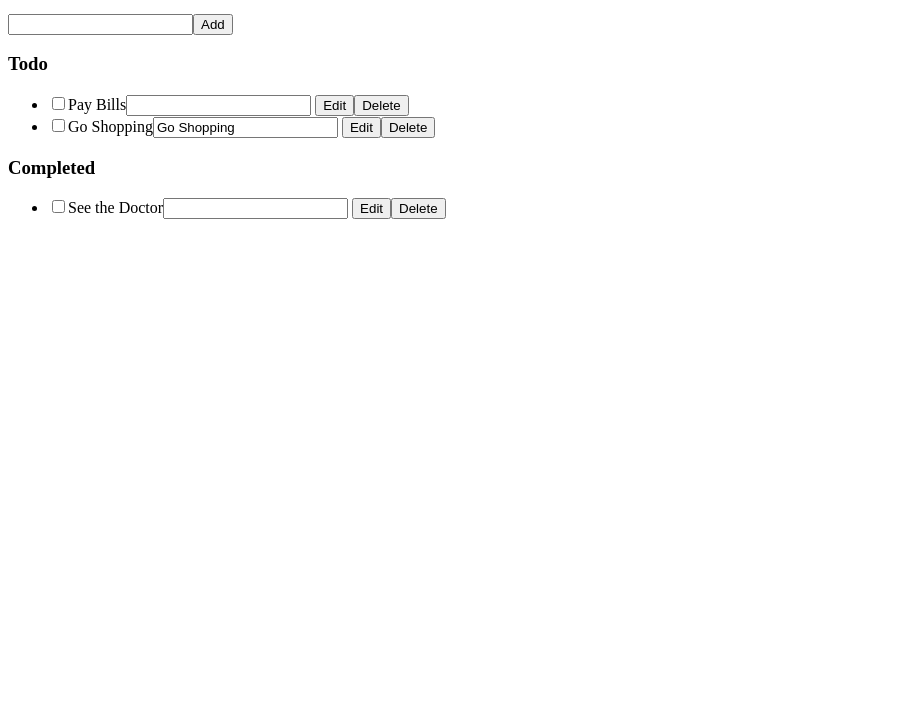
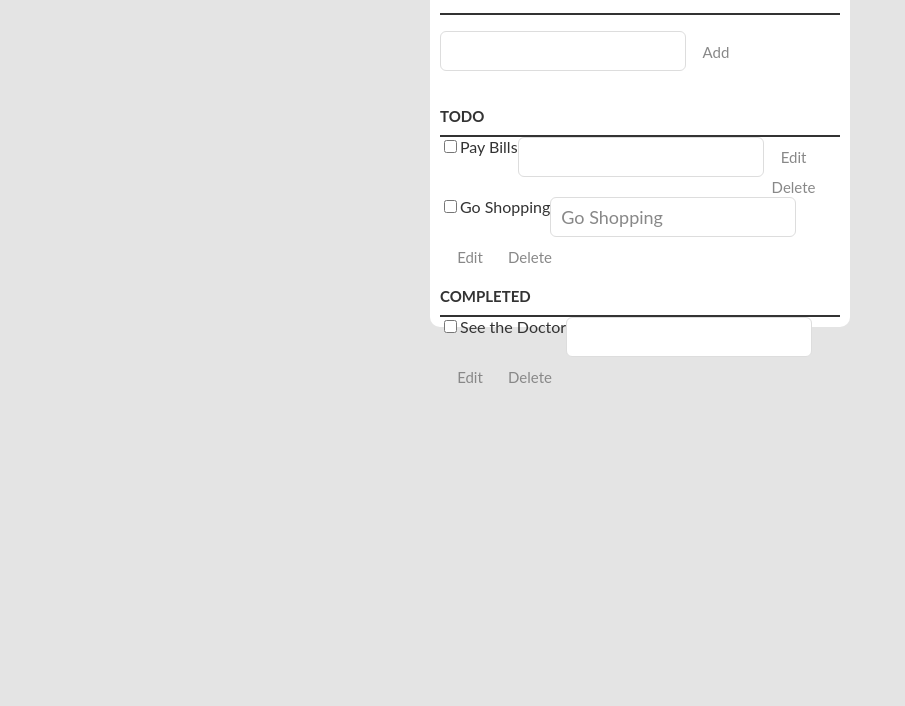
Before and after one commit to Sebas27061234/prueba-web, a plain HTML site: page index.html in a window 1280 px wide. Shown: the part 94-800 px from the top of the page, without its empty margins (0-905 px from the left). Drawn offline with Linux system fonts and the light colour scheme.

Commit message:
Firts Commit

```diff
--- a/index.html
+++ b/index.html
@@ -5,6 +5,7 @@
     <meta http-equiv="X-UA-Compatible" content="IE=edge">
     <meta name="viewport" content="width=device-width, initial-scale=1.0">
     <title>TODO LIST</title>
+    <link rel="stylesheet" href="./styles.css">
 </head>
 <body>
     <div class="container">
--- /dev/null
+++ b/styles.css
@@ -0,0 +1,72 @@
+body{
+    background: #fff;
+    color: #333;
+    font-family: Lato,sans-serif;
+    background-color: #e4e4e4;
+}
+
+.container{
+    display: block;
+    width: 400px;
+    margin: 10px auto 100px;
+    background-color: #fff;
+    padding: 0px 10px 10px 10px;
+    border-radius: 10px;
+}
+
+h2{
+    text-align: center;
+    padding-top: 10px;
+    margin-bottom: 0px;
+}
+
+ul{
+    margin: 0;
+    padding: 0;
+}
+
+li *{
+    float: left;
+}
+
+li,h3{
+    clear: both;
+    list-style: none;
+}
+input,button{
+    outline: none;
+}
+button{
+    background: none;
+    border: 0px;
+    color: #888;
+    font-size: 15px;
+    width: 60px;
+    margin: 10px 0 0;
+    font-family: Lato, sans-serif;
+    cursor: pointer;
+}
+button:hover{
+    color: #333;
+}
+h3,label[for='new-task']{
+    color: #333;
+    font-weight: 700;
+    font-size: 15px;
+    border-bottom: 2px solid #333;
+    padding: 20px 0 10px;
+    margin: 0;
+    text-transform: uppercase;
+}
+input[type="text"]{
+    margin: 0;
+    font-size: 18px;
+    line-height: 18px;
+    height: 18px;
+    padding: 10px;
+    border: 1px solid #ddd;
+    background: #fff;
+    border-radius: 6px;
+    font-family: Lato, sans-serif;
+    color: #888;
+}
```
